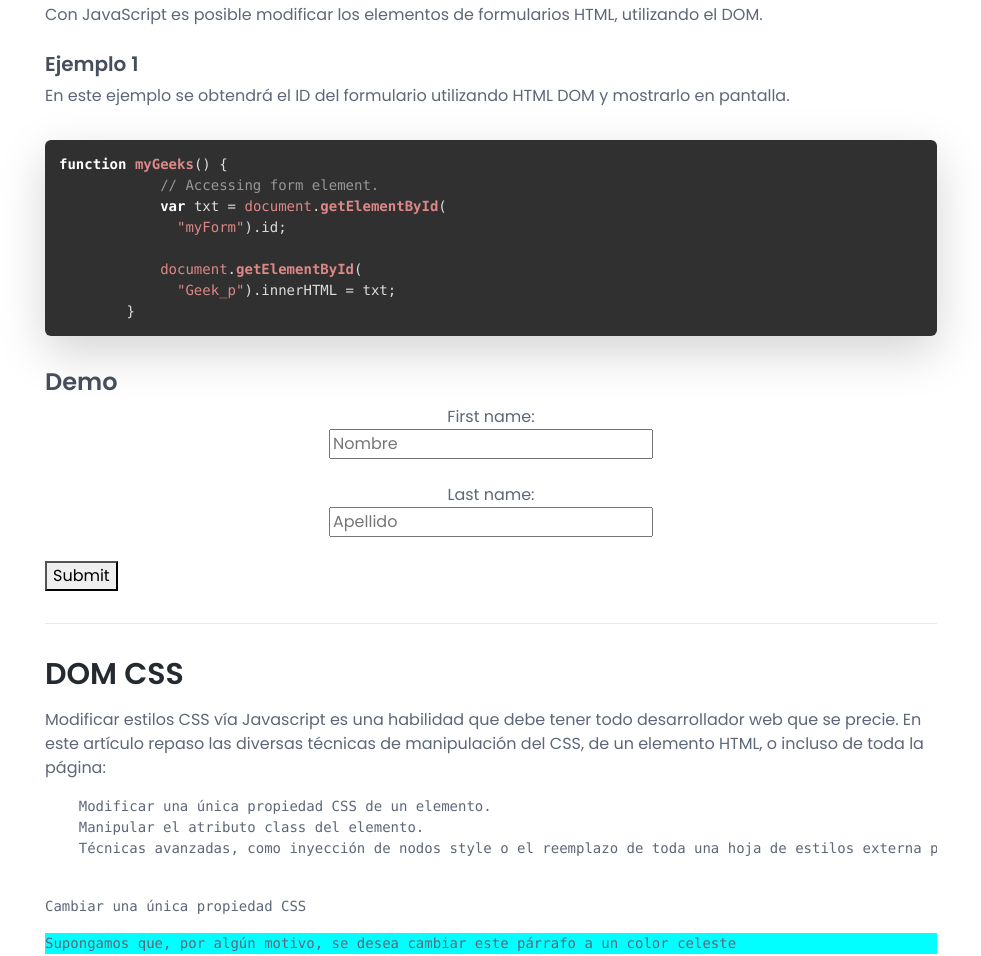
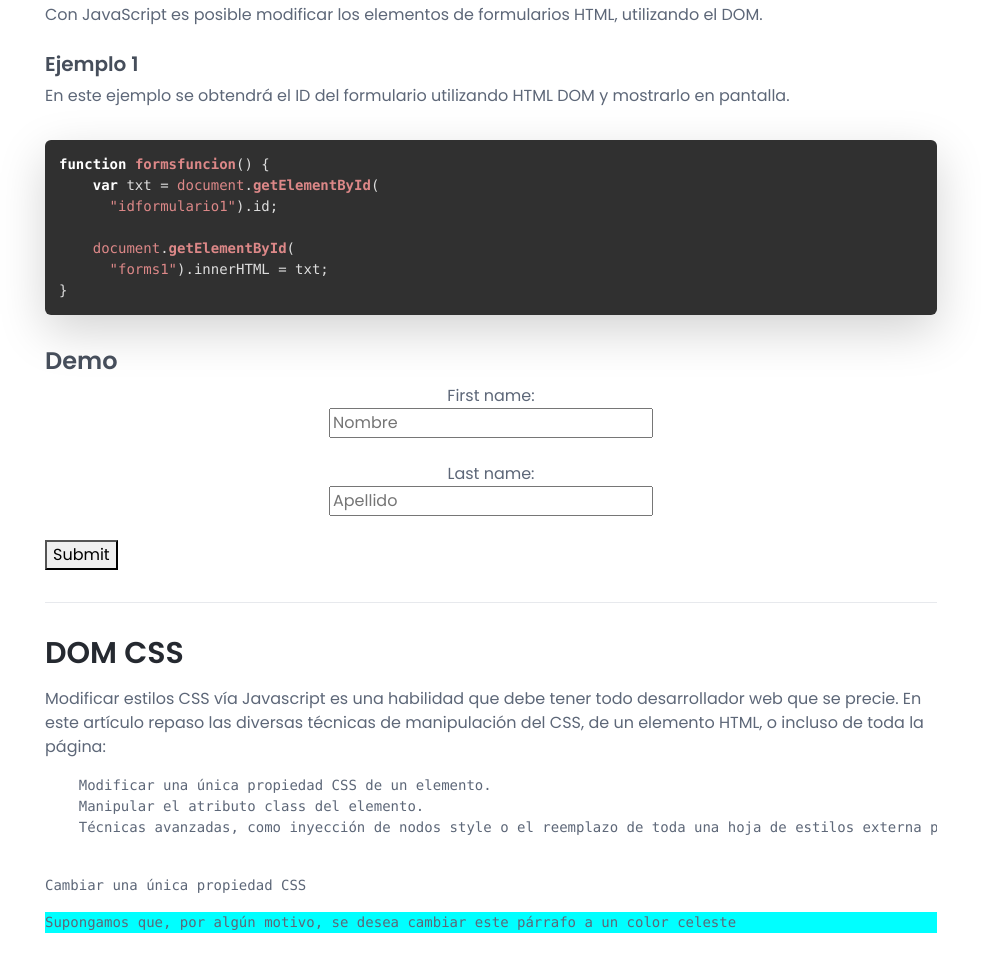
Before and after one commit to 8443-SDFALCONI/Grupo03_PARTE_01, a plain HTML site: page index.html in a window 1280 px wide. Shown: the part 4836-5792 px from the top of the page, without its empty margins (299-1280 px from the left). Drawn offline with nearby package versions, Linux system fonts and the light colour scheme.

Commit message:
Corregido forms

```diff
--- a/index.html
+++ b/index.html
@@ -264,20 +264,19 @@ elemento.innerHTML = valor;
                             <h4 class="heading" style="padding-top:1%">Ejemplo 1</h4>
                             <p> En este ejemplo se obtendrá el ID del formulario utilizando HTML DOM y mostrarlo en pantalla.
                             <div class="docs-code-block">
-                                <pre class="shadow-lg rounded"><code class="javascript hljs">function myGeeks() {
-            // Accessing form element.
-            var txt = document.getElementById(
-              "myForm").id;
+                                <pre class="shadow-lg rounded"><code class="javascript hljs">function formsfuncion() {
+    var txt = document.getElementById(
+      "idformulario1").id;
 
-            document.getElementById(
-              "Geek_p").innerHTML = txt;
-        }
+    document.getElementById(
+      "forms1").innerHTML = txt;
+}
 </code></pre>
                             </div>
                             <!--//docs-code-block-->
                             <h3>Demo</h3>
                             <form align="center"
-                                  id="myForm"
+                                  id="idformulario1"
                                   method="GET"
                                   target="_blank"
                                   action="/action_page.php">
@@ -298,7 +297,7 @@ elemento.innerHTML = valor;
                             <button onclick="formsfuncion()">
                                 Submit
                             </button>
-                            <p id="idformulario1"
+                            <p id="forms1"
                                style="color:green;
                                       font-size:30px;">
                             </p>
```
